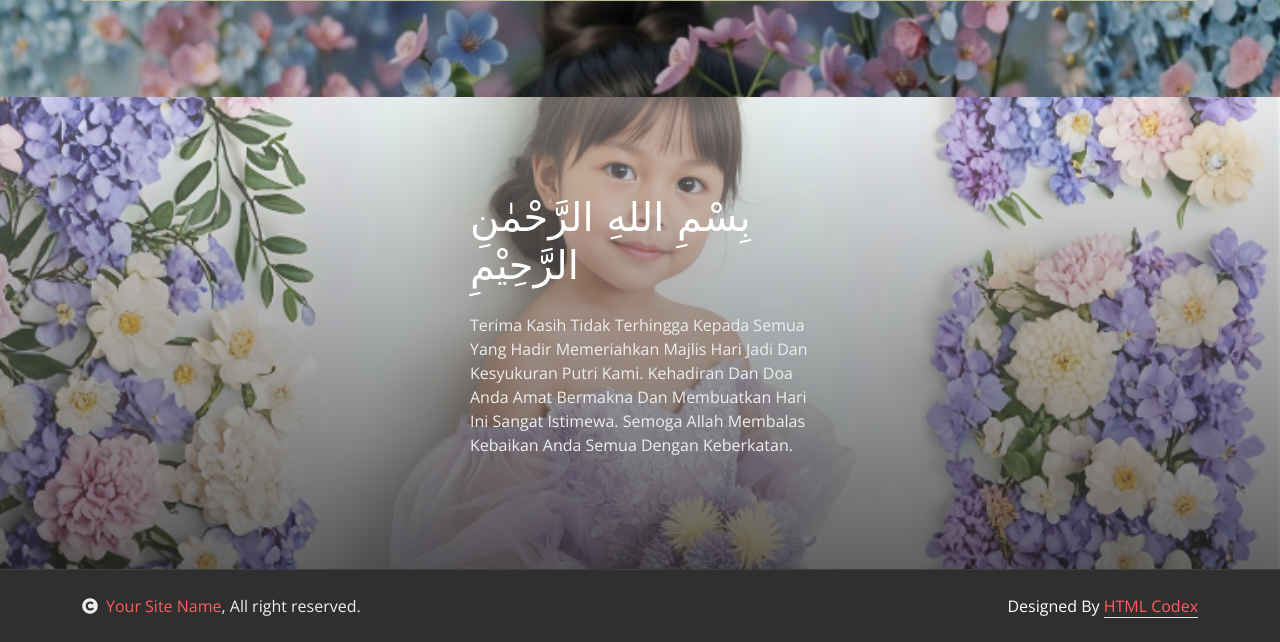
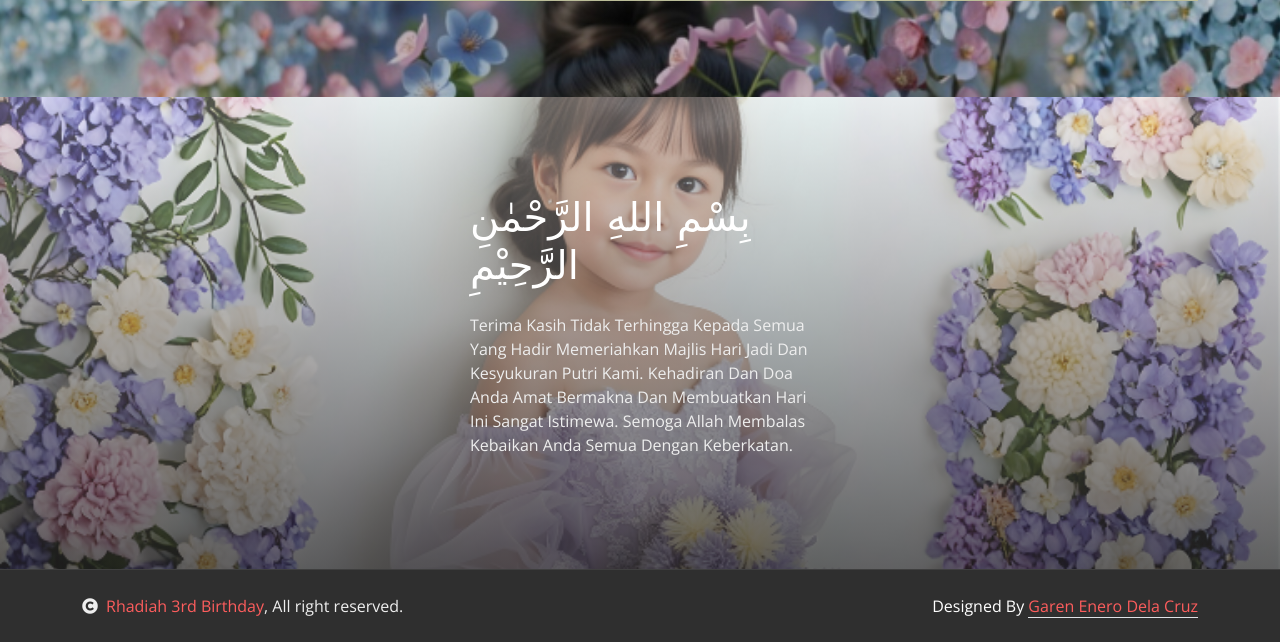
Before and after one commit to knight9093/Majlis-Hari-Jadi, a plain HTML site: page index.html in a window 1280 px wide. Shown: the part 3208-3850 px from the top of the page. Drawn offline with nearby package versions, Linux system fonts and the light colour scheme; a web font is replaced by a local one.

Commit message:
Update index.html

```diff
--- a/index.html
+++ b/index.html
@@ -345,13 +345,13 @@
             <div class="container">
                 <div class="row g-4 align-items-center">
                     <div class="col-md-6 text-center text-md-start mb-md-0">
-                        <span class="text-light"><a href="#"><i class="fas fa-copyright text-light me-2"></i>Your Site Name</a>, All right reserved.</span>
+                        <span class="text-light"><a href=""><i class="fas fa-copyright text-light me-2"></i>Rhadiah 3rd Birthday</a>, All right reserved.</span>
                     </div>
                     <div class="col-md-6 text-center text-md-end text-white">
                         <!--/*** This template is free as long as you keep the below author’s credit link/attribution link/backlink. ***/-->
                         <!--/*** If you'd like to use the template without the below author’s credit link/attribution link/backlink, ***/-->
                         <!--/*** you can purchase the Credit Removal License from "https://htmlcodex.com/credit-removal". ***/-->
-                        Designed By <a class="border-bottom" href="https://htmlcodex.com">HTML Codex</a>
+                        Designed By <a class="border-bottom" href="https://htmlcodex.com">Garen Enero Dela Cruz</a>
                     </div>
                 </div>
             </div>
```
